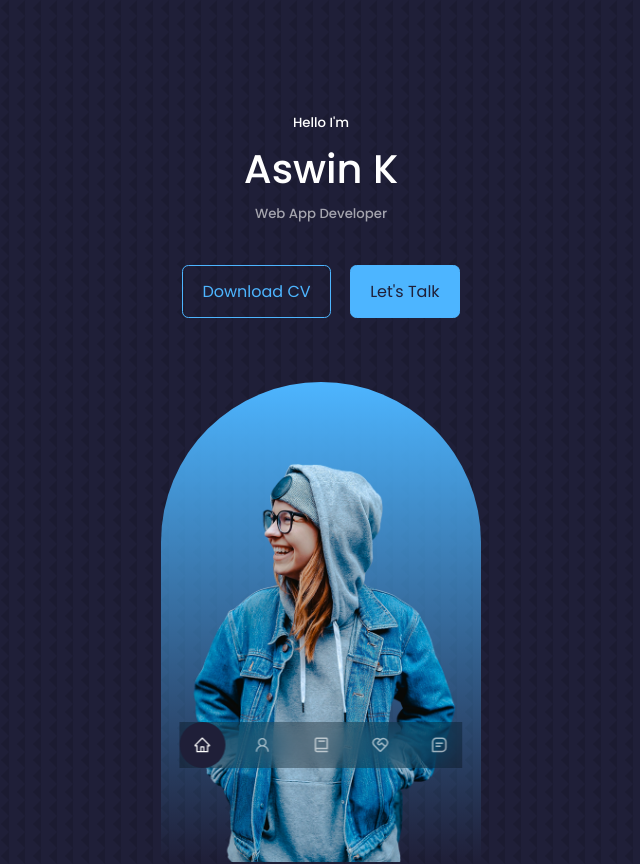
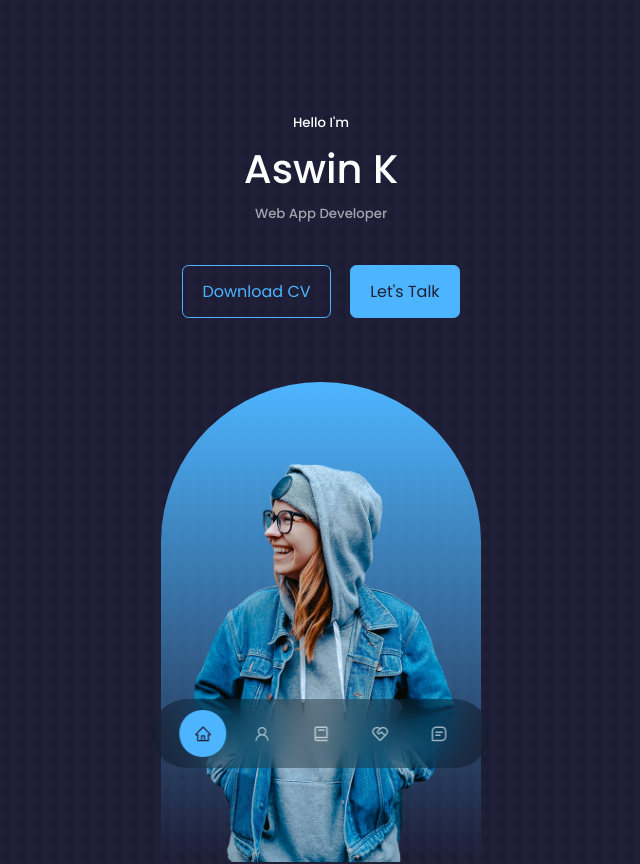
Before and after one commit to Asterdev-03/react-portfolio, a React (Create React App) app: page / in a window 1280 px wide. Shown: the top 864 px of the page, without its empty margins (319-959 px from the left). Built offline with nearby package versions, Linux system fonts and the light colour scheme.

Commit message:
changed navbar color

```diff
--- a/src/components/nav/nav.css
+++ b/src/components/nav/nav.css
@@ -2,7 +2,7 @@ nav {
     background: rgba(0, 0, 0, 0.3);
     width: max-content;
     display: block;
-    padding: 0.7rem, 1.7rem;
+    padding: 0.7rem 1.7rem;
     z-index: 2;
     position: fixed;
     left: 50%;
@@ -10,7 +10,7 @@ nav {
     bottom: 2rem;
     display: flex;
     gap: 0.8rem;
-    border: 3rem;
+    border-radius: 3rem;
     backdrop-filter: blur(15px);
 }
 
@@ -28,6 +28,6 @@ nav a:hover {
 }
 
 nav a.active {
-    background: var(--color-bg);
-    color: var(--color-white);
+    background: var(--color-primary);
+    color: var(--color-bg);
 }
```
